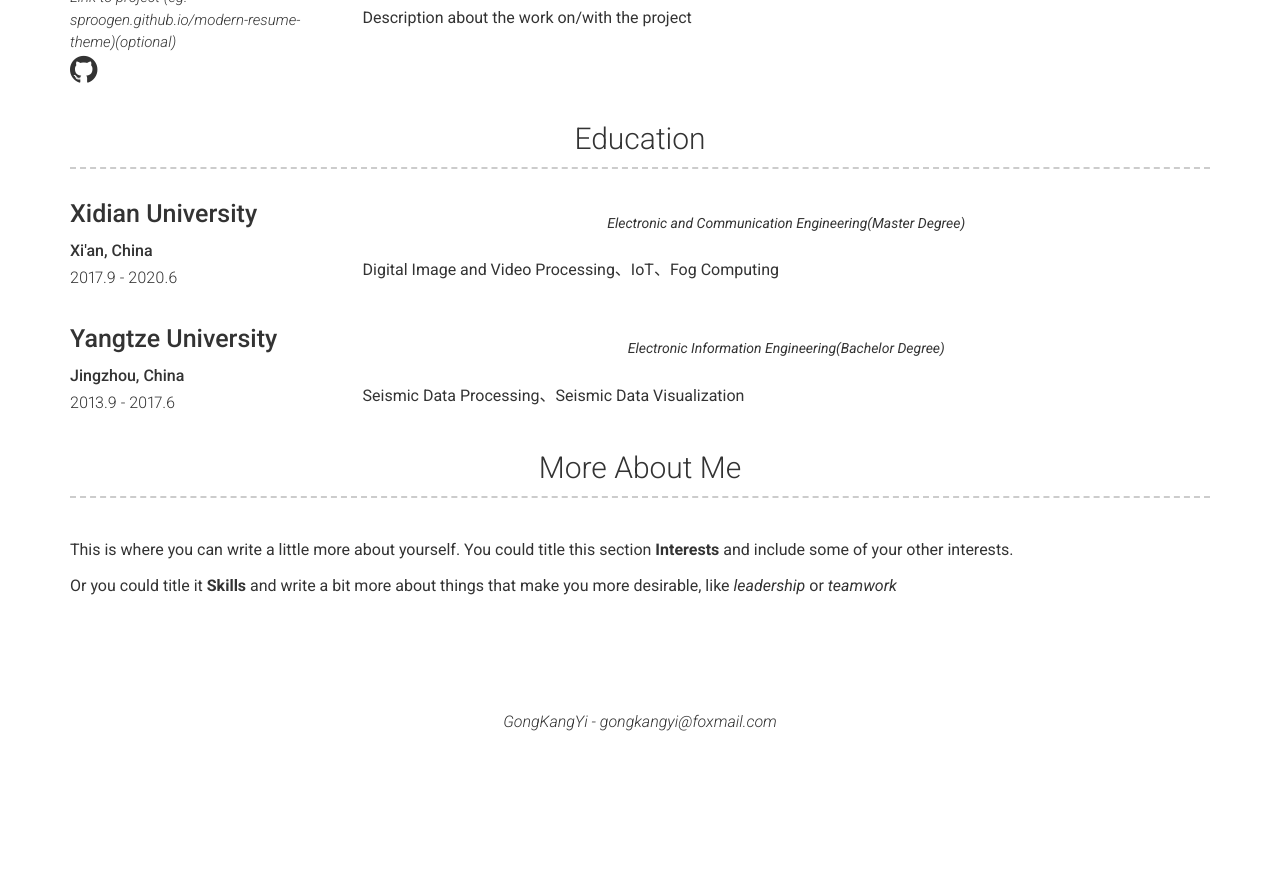
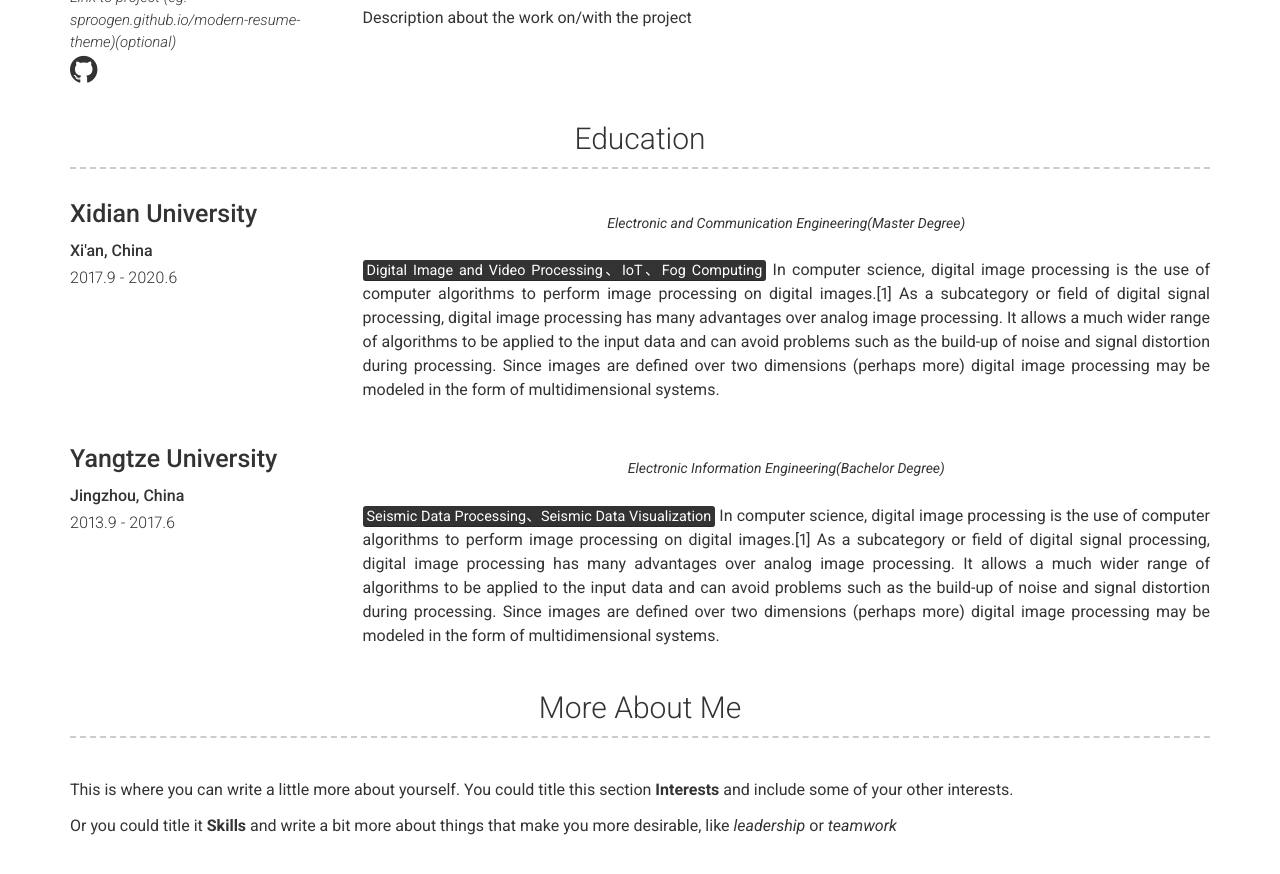
Before and after one commit to gongkangyi/gongkangyi.github.io, a Jekyll site: the page built from index.md, in a window 1280 px wide and 900 px high, scrolled down 684 px. Shown: the top 874 px of the window. Built offline with Jekyll 4.4.1, drawn with Linux system fonts in a browser that asks for light colours; before the commit the page ends 1430 px from its top, so only the background shows below that.

Commit message:
Update education.yml

```diff
--- a/_data/education.yml
+++ b/_data/education.yml
@@ -2,15 +2,31 @@
 - name: Xidian University
   dates: 2017.9 - 2020.6
   qualification: Xi'an, China
-  quote: >
+  quote:
     Electronic and Communication Engineering(Master Degree)
   description: | # this will include new lines to allow paragraphs
-    Digital Image and Video Processing、IoT、Fog Computing
+    <mark>Digital Image and Video Processing、IoT、Fog Computing</mark>
+    In computer science, digital image processing is the use of computer algorithms
+    to perform image processing on digital images.[1] As a subcategory or field of
+    digital signal processing, digital image processing has many advantages over
+    analog image processing. It allows a much wider range of algorithms to be
+    applied to the input data and can avoid problems such as the build-up of
+    noise and signal distortion during processing. Since images are defined
+    over two dimensions (perhaps more) digital image processing may be
+    modeled in the form of multidimensional systems.
 
 - name: Yangtze University
   dates: 2013.9 - 2017.6
   qualification: Jingzhou, China
-  quote: >
+  quote:
     Electronic Information Engineering(Bachelor Degree)
   description: | # this will include new lines to allow paragraphs
-    Seismic Data Processing、Seismic Data Visualization
+    <mark>Seismic Data Processing、Seismic Data Visualization</mark>
+    In computer science, digital image processing is the use of computer algorithms
+    to perform image processing on digital images.[1] As a subcategory or field of
+    digital signal processing, digital image processing has many advantages over
+    analog image processing. It allows a much wider range of algorithms to be
+    applied to the input data and can avoid problems such as the build-up of
+    noise and signal distortion during processing. Since images are defined
+    over two dimensions (perhaps more) digital image processing may be
+    modeled in the form of multidimensional systems.
```
